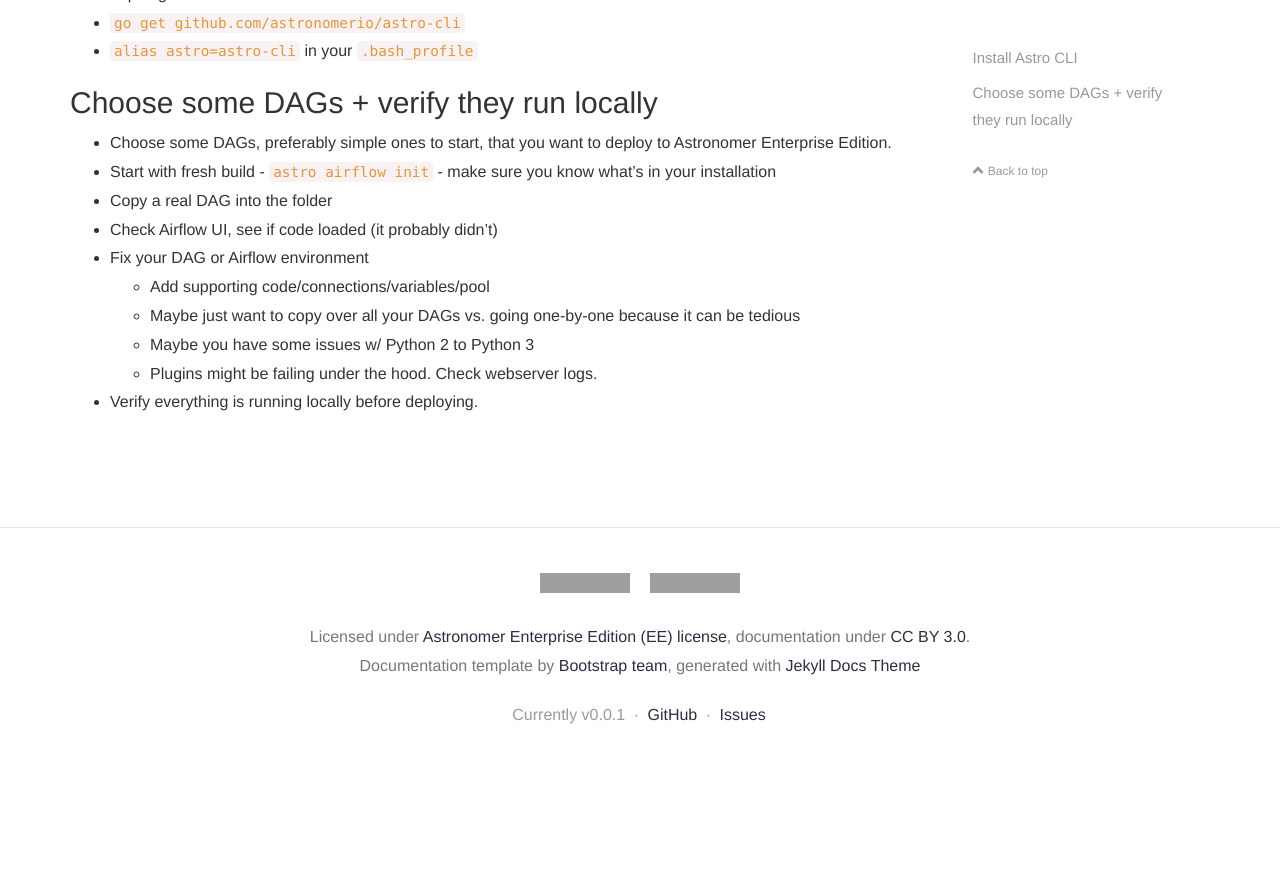
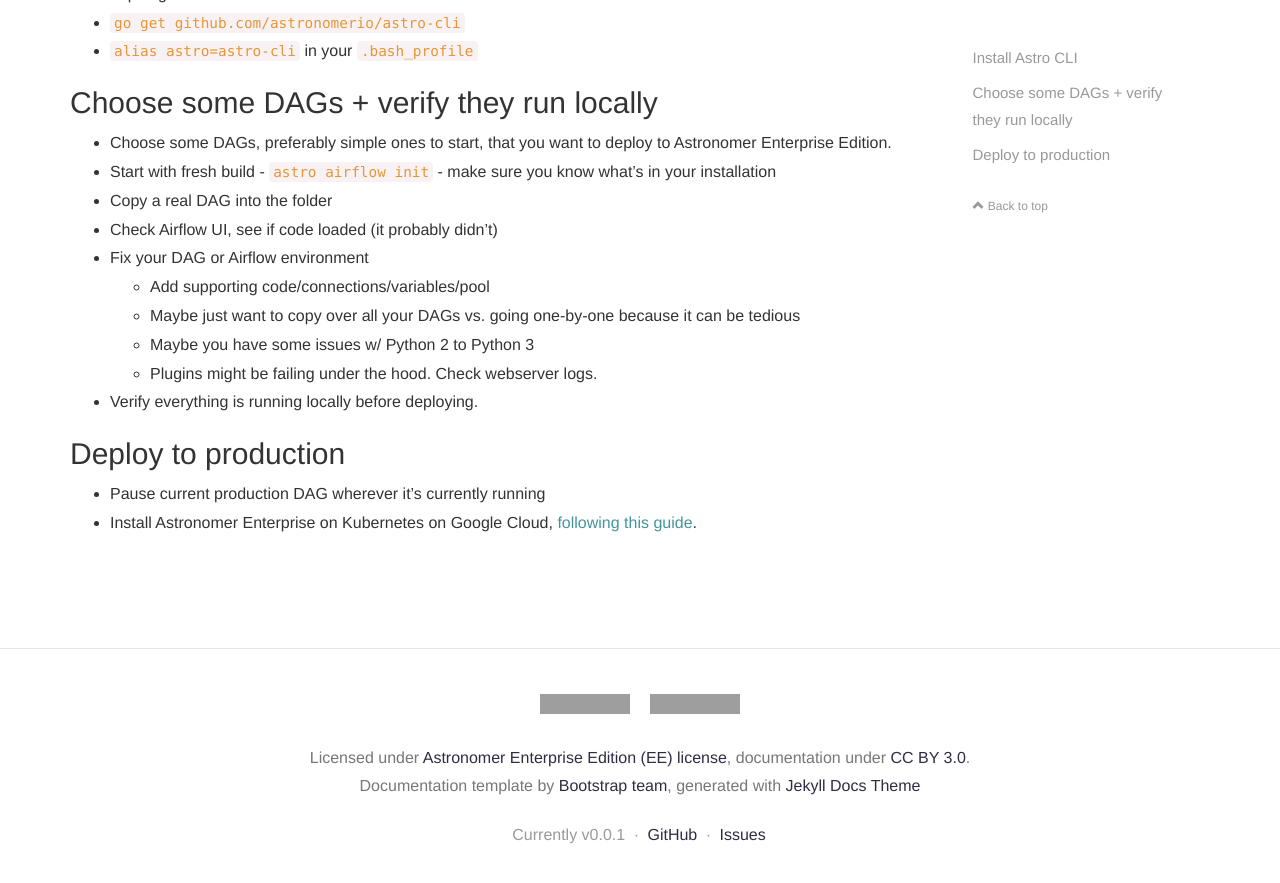
Before and after one commit to skynet/astronomer-ee, a Jekyll site: the page built from docs/pages/guides/migrating-dags.md, in a window 1280 px wide and 900 px high, scrolled down 598 px. Shown: the top 883 px of the window. Built offline with Jekyll 4.4.1, drawn with Linux system fonts in a browser that asks for light colours; nearby versions of some CDN libraries; comment, search, counter and statistics services are not loaded; before the commit the page ends 1377 px from its top, so only the background shows below that; grey boxes are pictures that could not be loaded.

Commit message:
Add deployment step

```diff
--- a/docs/pages/guides/migrating-dags.md
+++ b/docs/pages/guides/migrating-dags.md
@@ -32,3 +32,9 @@ them both, for for the time being, the enterprise CLI is called
   * Maybe you have some issues w/ Python 2 to Python 3
   * Plugins might be failing under the hood. Check webserver logs.
 * Verify everything is running locally before deploying.
+
+## Deploy to production
+
+* Pause current production DAG wherever it's currently running
+* Install Astronomer Enterprise on Kubernetes on Google Cloud,
+  [following this guide](http://enterprise.astronomer.io/guides/google-cloud/).
```
